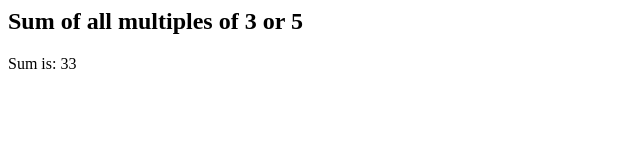
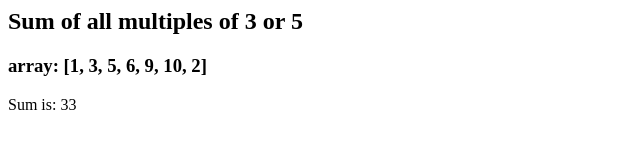
Before and after one commit to Srush-02/array30, a plain HTML site: page index.html in a window 1280 px wide. Shown: the whole page, without its empty margins (0-640 px from the left). Drawn offline with Linux system fonts and the light colour scheme.

Commit message:
array added

```diff
--- a/index.html
+++ b/index.html
@@ -6,6 +6,7 @@
     <body>
 
         <h2>Sum of all multiples of 3 or 5</h2>
+        <h3>array: [1, 3, 5, 6, 9, 10, 2]</h3>
         <p id="output"></p>
 
         <script>
```
